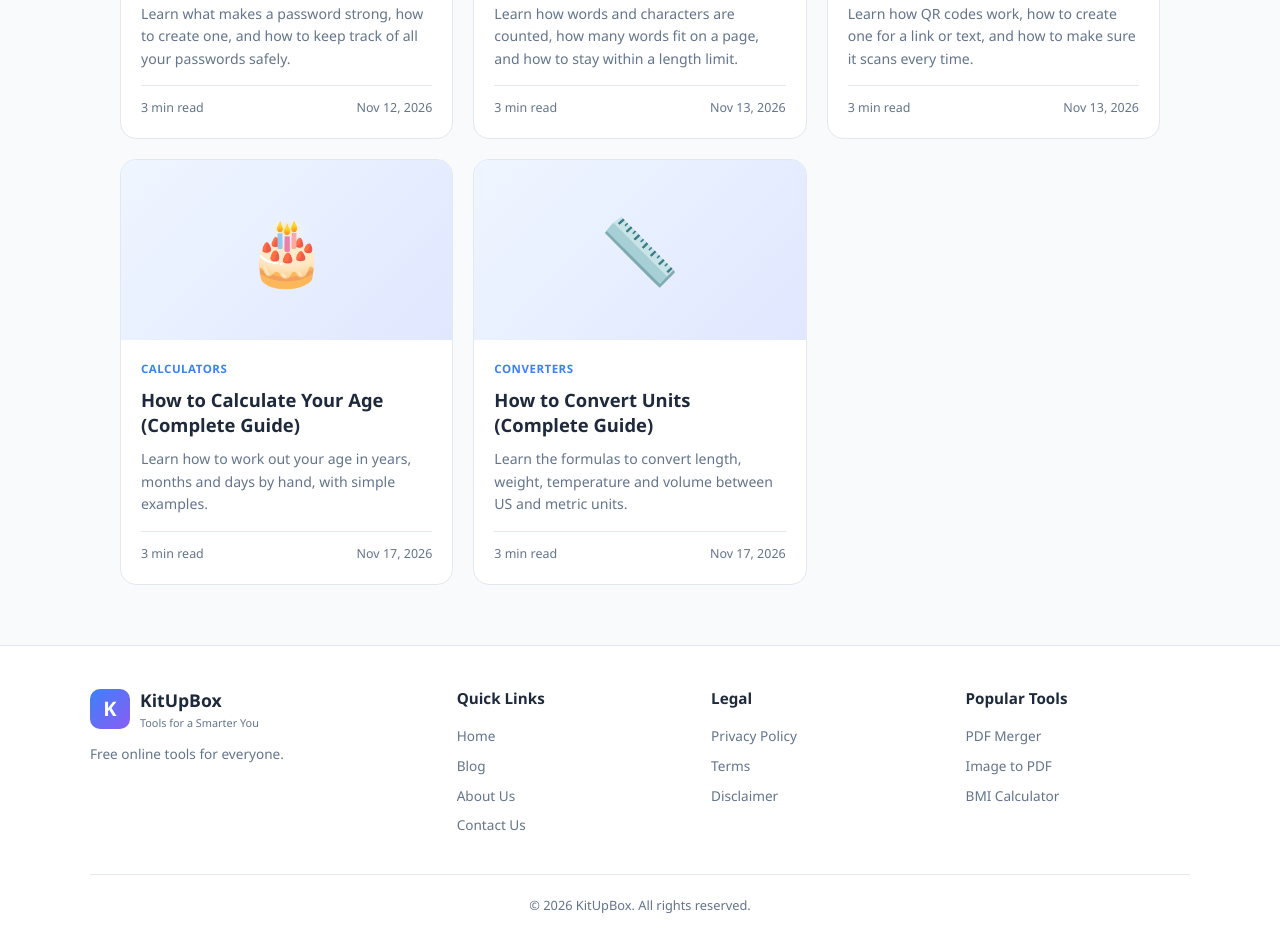
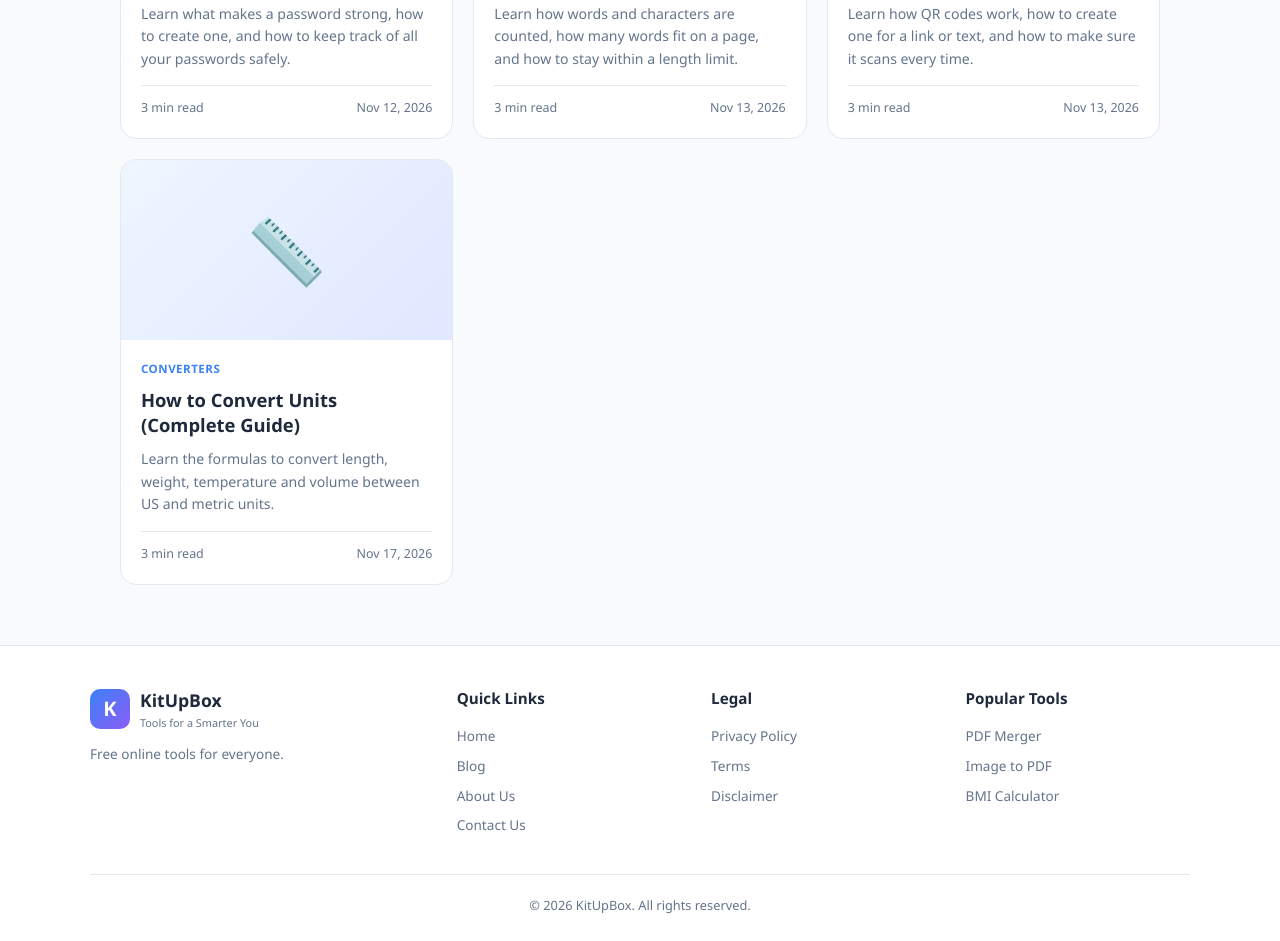
Before and after one commit to dayfunnyvideo-cell/kitupbox, a website: page blog.html in a window 1280 px wide. Shown: the part 1459-2400 px from the top of the page. Drawn offline with Linux system fonts and the light colour scheme.

Commit message:
Update blog.html

```diff
--- a/blog.html
+++ b/blog.html
@@ -203,22 +203,7 @@
   </div>
 </a>
 
-
-<!-- ARTICLE 10 (Age) -->
-<a href="/how-to-calculate-your-age.html" class="blog-card">
-  <div class="blog-img">🎂</div>
-  <div class="blog-content">
-    <div class="blog-tag">Calculators</div>
-    <h3 class="blog-title">How to Calculate Your Age (Complete Guide)</h3>
-    <p class="blog-desc">Learn how to work out your age in years, months and days by hand, with simple examples.</p>
-    <div class="blog-meta">
-      <span>3 min read</span>
-      <span>Nov 17, 2026</span>
-    </div>
-  </div>
-</a>
-
-<!-- ARTICLE 11 (Units) -->
+<!-- ARTICLE 10 (Units) -->
 <a href="/how-to-convert-units.html" class="blog-card">
   <div class="blog-img">📏</div>
   <div class="blog-content">
```
